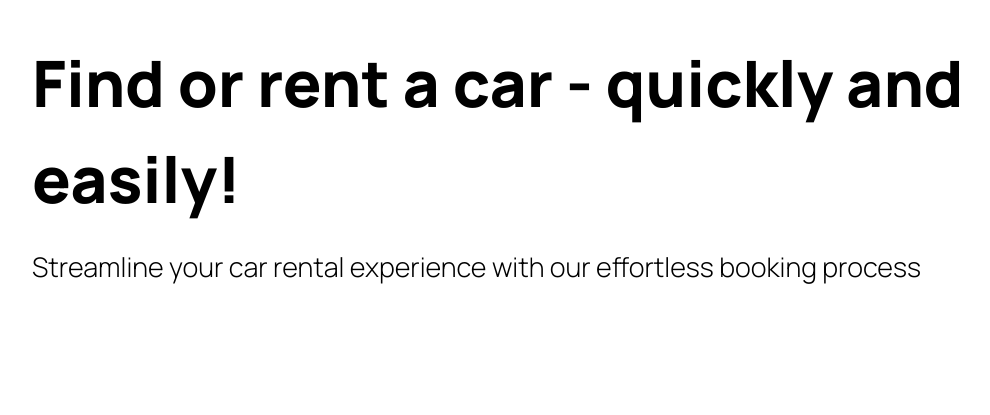
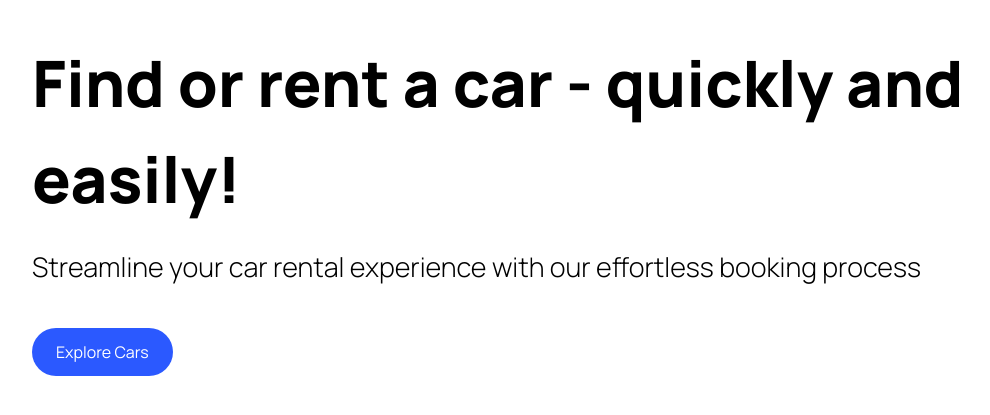
Before and after one commit to SmokeGuap/carhub, a Next.js app: page / in a window 1280 px wide. Shown: the part 109-524 px from the top of the page, without its empty margins (32-1022 px from the left). Built offline with nearby package versions, Linux system fonts and the light colour scheme.

Commit message:
Add global color

```diff
--- a/components/Hero.tsx
+++ b/components/Hero.tsx
@@ -15,7 +15,7 @@ const Hero = () => {
         </p>
         <CustomButton
           title='Explore Cars'
-          containerStyles='bg-primary-blue text-white rounded-full mt-10'
+          containerStyles='bg-main text-white rounded-full mt-10'
           handleClick={handleScroll}
         />
       </div>
--- a/tailwind.config.js
+++ b/tailwind.config.js
@@ -7,10 +7,8 @@ module.exports = {
   ],
   theme: {
     extend: {
-      backgroundImage: {
-        'gradient-radial': 'radial-gradient(var(--tw-gradient-stops))',
-        'gradient-conic':
-          'conic-gradient(from 180deg at 50% 50%, var(--tw-gradient-stops))',
+      colors: {
+        main: '#2B59FF',
       },
     },
   },
```
